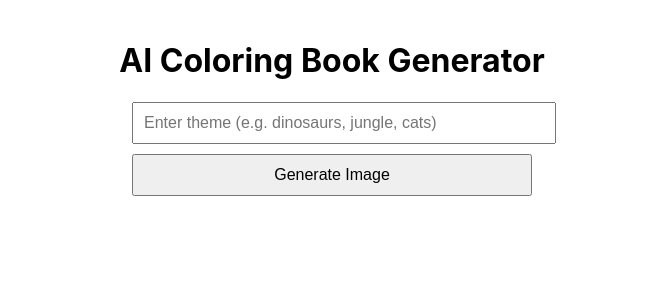
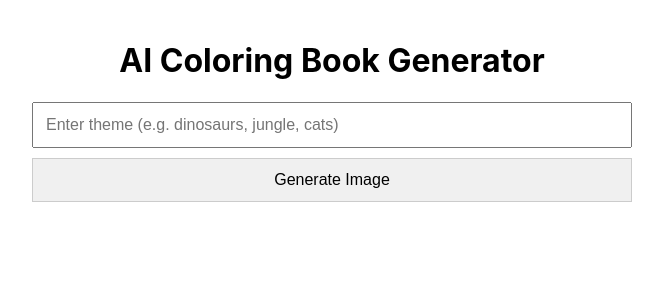
Before and after one commit to metalicat1/colorbook-frontend, a React (Create React App) app: page / in a window 1280 px wide. Shown: the top 300 px of the page, without its empty margins (308-971 px from the left). Built offline with nearby package versions, Linux system fonts and the light colour scheme.

Commit message:
Match button width to input

```diff
--- a/src/App.js
+++ b/src/App.js
@@ -42,7 +42,7 @@ function App() {
         AI Coloring Book Generator
       </h1>
 
-      <div style={{ marginTop: 20, maxWidth: 400, margin: "0 auto" }}>
+      <div style={{ marginTop: 20 }}>
         <input
           type="text"
           value={theme}
@@ -50,18 +50,23 @@ function App() {
           placeholder="Enter theme (e.g. dinosaurs, jungle, cats)"
           style={{
             width: "100%",
-            padding: "10px",
+            padding: "12px",
             fontSize: "1rem",
-            marginBottom: "10px",
+            boxSizing: "border-box",
           }}
         />
+      </div>
+
+      <div style={{ marginTop: 10 }}>
         <button
           onClick={generateImage}
           disabled={loading}
           style={{
             width: "100%",
-            padding: "10px",
+            padding: "12px",
             fontSize: "1rem",
+            backgroundColor: "#f0f0f0",
+            border: "1px solid #ccc",
             cursor: loading ? "not-allowed" : "pointer",
           }}
         >
@@ -74,7 +79,7 @@ function App() {
           <img
             src={imageUrl}
             alt="Generated"
-            style={{ maxWidth: "100%", border: "1px solid #ccc", padding: 10 }}
+            style={{ maxWidth: "100%", border: "1px solid #ccc" }}
           />
         </div>
       )}
```
